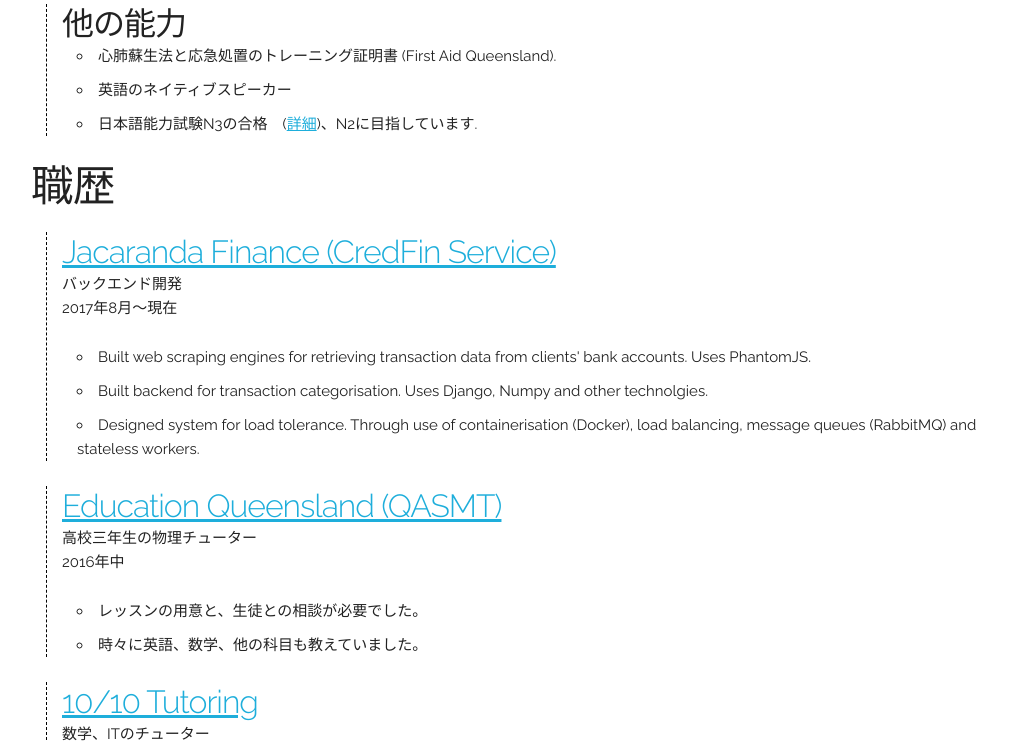
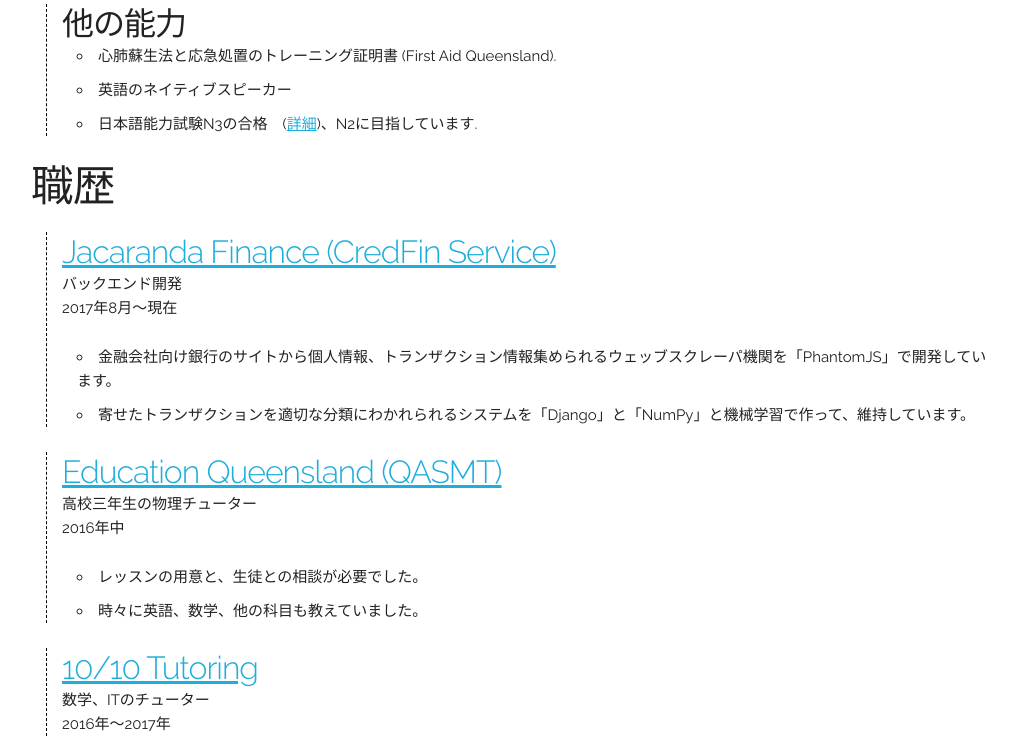
Before and after one commit to heartworm/shravocado.cc, a Django app: page /jp/cv in a window 1280 px wide. Shown: the part 1934-2676 px from the top of the page, without its empty margins (129-1145 px from the left). Run offline with Django 3.2, Linux system fonts and the light colour scheme; some libraries are stand-ins or nearby versions.

Commit message:
cv translation progress

```diff
--- a/backend/blog/templates/ja-JP/pages/cv.html
+++ b/backend/blog/templates/ja-JP/pages/cv.html
@@ -123,12 +123,8 @@
         </header>
         <div class="b-cv-class__achievement-body">
             <ul>
-                <li>Built web scraping engines for retrieving transaction data from clients' bank accounts. Uses PhantomJS.</li>
-                <li>Built backend for transaction categorisation. Uses Django, Numpy and other technolgies.</li>
-                <li>
-                    Designed system for load tolerance. Through use of containerisation (Docker), load balancing,
-                    message queues (RabbitMQ) and stateless workers.
-                </li>
+                <li>金融会社向け銀行のサイトから個人情報、トランザクション情報集められるウェッブスクレーパ機関を「PhantomJS」で開発しています。</li>
+                <li>寄せたトランザクションを適切な分類にわかれられるシステムを「Django」と「NumPy」と機械学習で作って、維持しています。</li>
             </ul>
         </div>
     </article>
```
Also changed, not shown: 1 other file.
